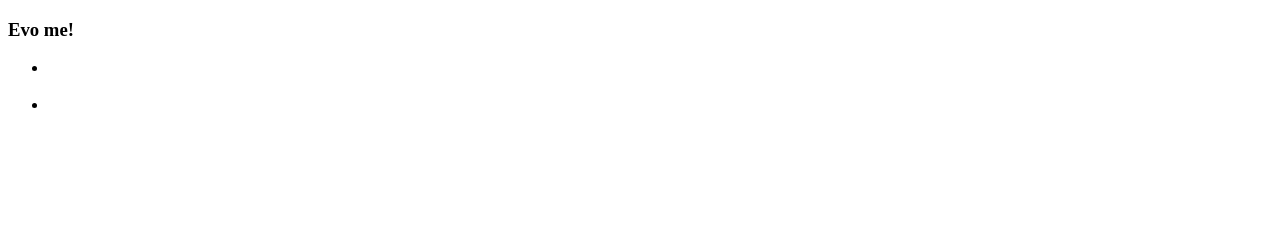
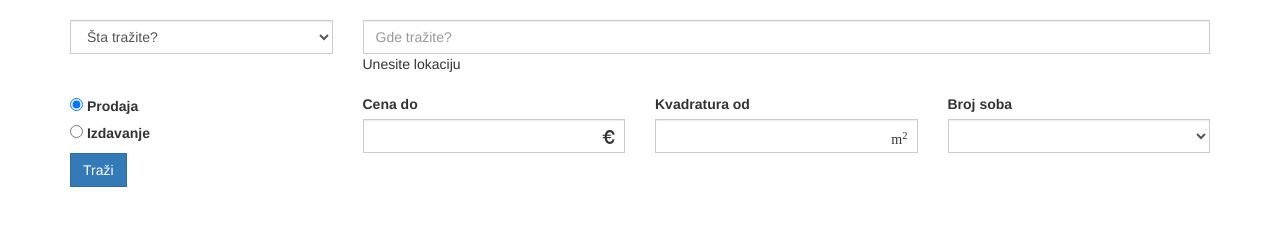
Before and after one commit to kristianzivkovic357/scrapper, a website: page views/index.html in a window 1280 px wide. Drawn offline with nearby package versions, Linux system fonts and the light colour scheme.

Commit message:
pretraga po svim tabelama po ceni

```diff
--- a/sql.js
+++ b/sql.js
@@ -55,6 +55,7 @@ var exec = function (query,data,callback)
 }
 var CreateTable= function(name,callback)
 {
+  var add = 'INSERT INTO oglasi(ime) VALUES ("halooglasi")';
   var tabela='CREATE TABLE '+name
   +' (ids int(15) NOT NULL AUTO_INCREMENT, '
   +'type VARCHAR(40), '
@@ -73,9 +74,11 @@ var CreateTable= function(name,callback)
   +'id VARCHAR(40), '
   +'PRIMARY KEY(ids))ENGINE = InnoDB CHARACTER SET utf8mb4 COLLATE utf8mb4_unicode_ci;';
   console.log(tabela);
-exec(tabela,null,function(res)
+  exec(add,null,function(res){
+    exec(tabela,null,function(res1)
     {
       callback(res);
+    });
   });
 }
 
--- a/views/index.html
+++ b/views/index.html
@@ -1,16 +1,138 @@
-<!doctype html>
-<html>
+<!DOCTYPE html>
+<html lang="en">
 <head>
+	<meta charset="UTF-8">
+	<title>Document</title>
+	<!-- Latest compiled and minified CSS -->
+	<link rel="stylesheet" href="https://maxcdn.bootstrapcdn.com/bootstrap/3.3.7/css/bootstrap.min.css">
+
+	<!-- jQuery library -->
+	<script src="https://ajax.googleapis.com/ajax/libs/jquery/3.1.1/jquery.min.js"></script>
+
+	<!-- Latest compiled JavaScript -->
+	<script src="https://maxcdn.bootstrapcdn.com/bootstrap/3.3.7/js/bootstrap.min.js"></script>
+	<script src="https://ajax.googleapis.com/ajax/libs/jquery/3.1.1/jquery.min.js"></script>
+	<style type="text/css">
+		*{ border-radius: 0px !important; }
+		/* enable absolute positioning */
+		.inner-addon {
+			position: relative;
+		}
+
+		/* style glyph */
+		.inner-addon .glyphicon {
+			position: absolute;
+			padding: 10px;
+			pointer-events: none;
+		}
+
+		/* align glyph */
+		.left-addon .glyphicon  { left:  0px;}
+		.right-addon .glyphicon { right: 0px;}
+
+		/* add padding  */
+		.left-addon input  { padding-left:  30px; }
+		.right-addon input { padding-right: 30px; }
+
+
+	</style>
 </head>
 <body>
-<h3>Evo me!</h3>
-<ul class="vepar">
-	<li class="konj">
-		<ul id="mrcina" class="divic">
+	<div class="container">
+		<form action="" id="pretraga">
+			<br>
+			<div class="row">
+				<div class="col-md-3 col-lg-3 col-sm-3 col-xs-12">
+					<select class="form-control" id="vrsta" style="height: 34px; display: block;width: 100%">
+						<option name="grand-child-category" value="0">Šta tražite?</option>
+						<option value="Stan">Stan</option>
+						<option value="Soba">Soba</option>
+						<option value="Kuca">Kuća</option>
+						<option value="Garaza">Garaža</option>
+						<option value="Zemljiste">Zemljište</option>
+						<option value="Ostalo">Ostalo</option>
+					</select>
+				</div>
+				<div class="col-md-9 col-lg-9 col-sm-9 col-xs-12">
+					<input type="text" name="location" id="lokacija" placeholder="Gde tražite?" class="form-control">
+					Unesite lokaciju
+				</div>
+			</div>
+			<div class="row">&nbsp;</div>
+			<div class="row">
+				<div class="col-md-3 col-lg-3 col-sm-3 col-xs-12">
 
-		</ul>
-	</li>
-	<li id="b"></li>
-</ul>
+					<div class="sales">
+						<input type="radio" checked="checked" id="radio1" name="RentOrSale2" value="Prodaja">
+						<label for="radio1">Prodaja</label>
+					</div>
+					<div class="rent">
+						<input type="radio" class="child-category refresh-on-change" id="radio2" name="RentOrSale2" value="Izdavanje">
+						<label for="radio2">Izdavanje</label>
+					</div>
+				</div>
+				<div class="col-sm-3">
+					<label>Cena do</label>
+					<div class="inner-addon right-addon">
+						<i class="glyphicon">€</i>
+						<input type="number" min="0" id="cena" class="form-control"/>
+					</div>
+				</div>
+				<div class="col-sm-3">
+					<label>Kvadratura od</label>
+					<div class="inner-addon right-addon">
+						<i class="glyphicon">m<sup>2</sup></i>
+						<input id="kvadratura" type="number" min="0" class="form-control"/>
+					</div>
+				</div>
+				<div class="col-sm-3">
+					<label>Broj soba</label>
+					<select id="brSobe" style="height: 34px; display: block;width: 100%" class="form-control">
+						<option value="0"></option>
+						<option value="1">0.5</option>
+						<option value="2">1.0</option>
+						<option value="3">1.5</option>
+						<option value="4">2.0</option>
+						<option value="5">2.5</option>
+						<option value="7">3.0</option>
+						<option value="8">3.5</option>
+						<option value="9">4.0</option>
+						<option value="10">4.5</option>
+						<option value="12">5+</option>
+					</select>
+				</div>
+			</div>
+			<button type="submit" class="btn btn-primary">Traži</button>
+		</form>
+		<div class="col-sm-12" id="pretraga_rezultat">
+
+		</div>
+	</div>
 </body>
+<script type="text/javascript">
+	$("#pretraga").submit(function(e) {
+		e.preventDefault();
+		var data = {};
+		data.vrsta = $('#vrsta').val();
+		data.lokacija = $('#lokacija').val();
+		data.cena = $('#cena').val();
+		data.kvadratura = $('#kvadratura').val();
+		data.brSobe = $('#brSobe>option:selected').text();
+		data.namena = $('input[name=RentOrSale2]:checked').val();
+		$.ajax({
+			type: 'POST',
+			data: JSON.stringify(data),
+			contentType: 'application/json',
+			url: 'http://localhost:3030/endpoint',
+			success: function(data) {
+				console.log('success');
+				$('#pretraga_rezultat').html('');
+				for(var i = 0; i<data.length; i++) {
+					console.log(data[i]);
+					$('#pretraga_rezultat').append("<div class='col-md-3 col-lg-3 col-sm-3 col-xs-12'>"+data[i].naslov+"<div>"+data[i].cena+"</div></div>");
+				}
+			}
+		});
+	});
+</script>
 </html>
```
Also changed, not shown: UserSide.js (+21 -0 lines), views/index1.html (added, +40 -0 lines). Lines whose indentation alone changed are shown as unchanged.
